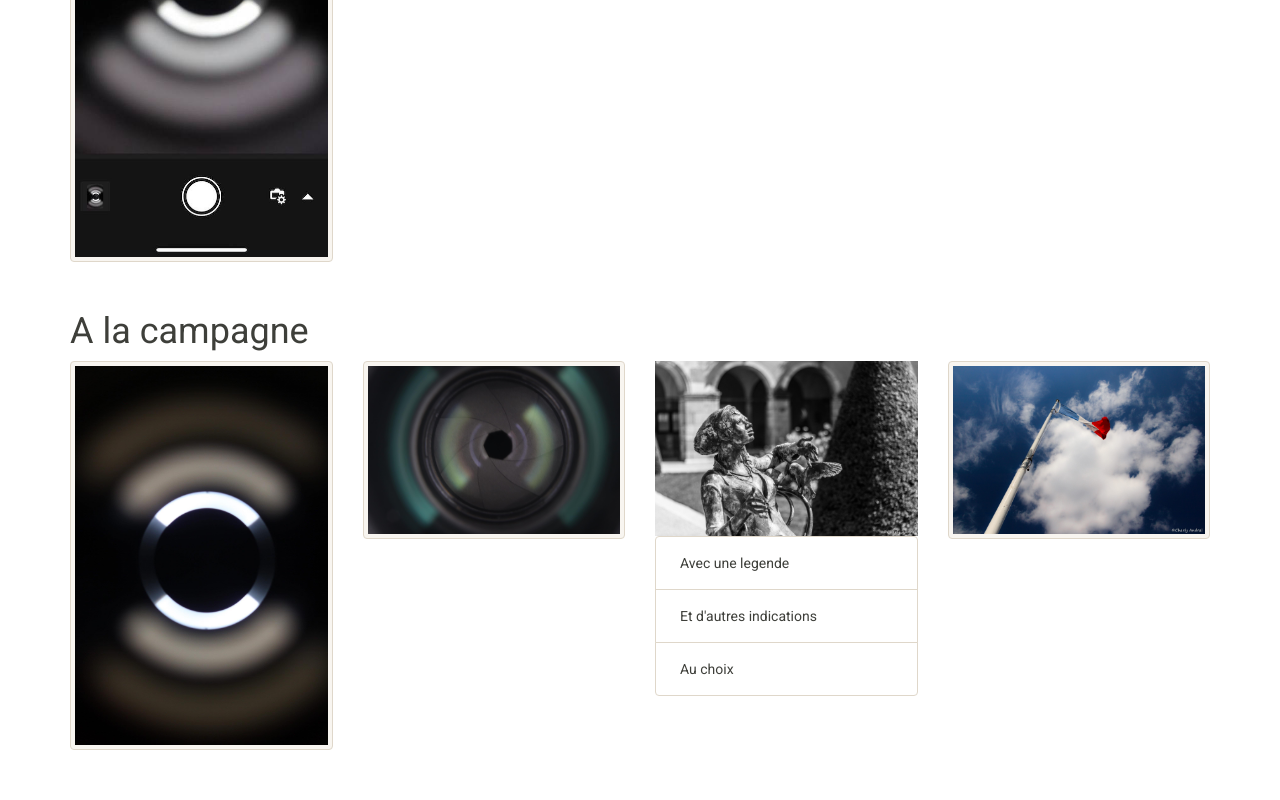
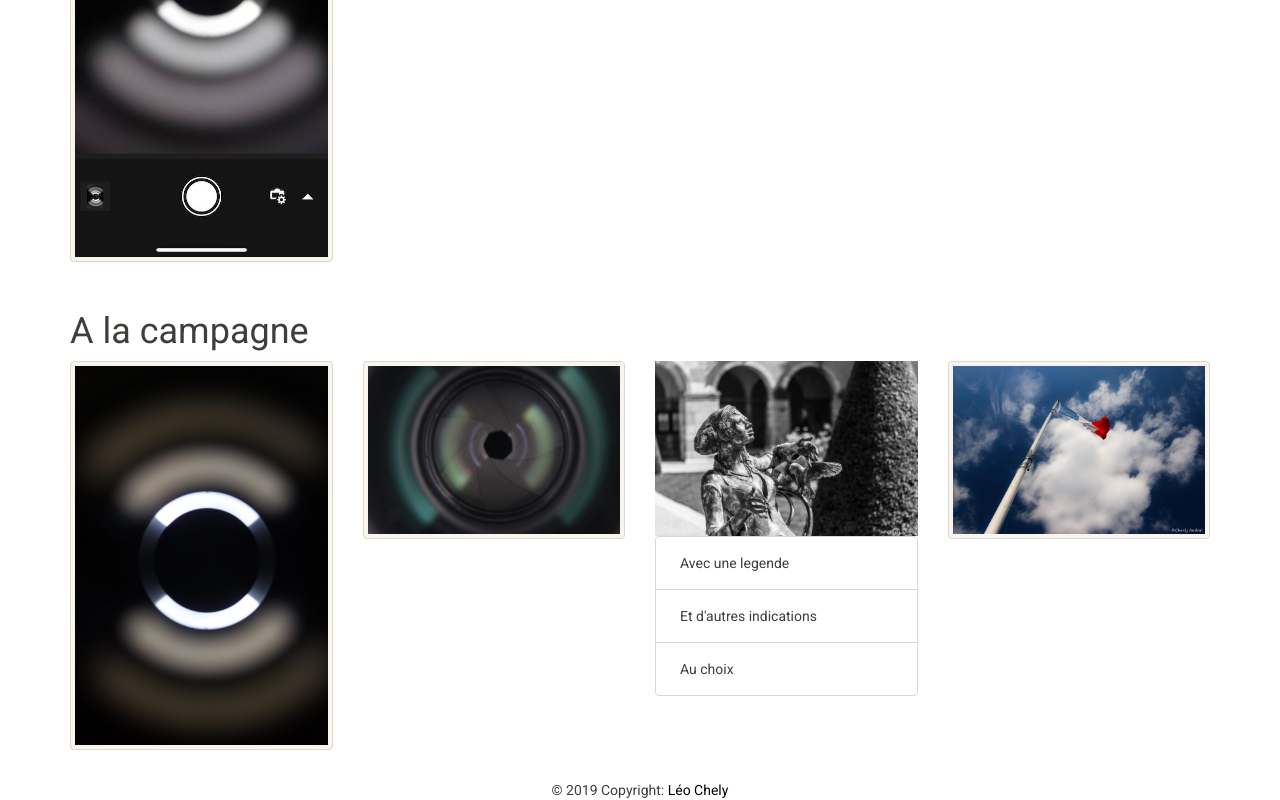
Before and after one commit to leochely/photoCharly, a plain HTML site: page index.html in a window 1280 px wide. Shown: the part 449-1249 px from the top of the page. Drawn offline with nearby package versions, Linux system fonts and the light colour scheme.

Commit message:
Copyrights added

```diff
--- a/css/style.css
+++ b/css/style.css
@@ -35,3 +35,11 @@
 #imgModal{
 	text-align: center;
 }
+
+.footer{
+  margin-bottom: 10px;
+}
+
+#copyright{
+  color: #000000;
+}
--- a/index.html
+++ b/index.html
@@ -7,9 +7,6 @@
 	<link rel="shortcut icon" href="favicon.ico" type="image/x-icon">
   <link rel ="stylesheet" href="css/bootstrap.min.css">
   <link rel ="stylesheet" href="css/style.css">
-  <script src="https://ajax.googleapis.com/ajax/libs/jquery/3.3.1/jquery.min.js"></script>
-  <script src="js/bootstrap.min.js"></script>
-  <script src="js/main.js"></script>
 </head>
 <body>
 	<nav class="navbar navbar-default">
@@ -95,5 +92,15 @@
 		</div>
 	</div>
 
+  <footer class="footer-default">
+    <div class="footer-copyright text-center py-3">© 2019 Copyright:
+      <a id="copyright" href="https://leochely.github.io"> L&eacute;o Chely</a>
+    </div>
+  </footer>
 </body>
+
+<script src="https://ajax.googleapis.com/ajax/libs/jquery/3.3.1/jquery.min.js"></script>
+<script src="js/bootstrap.min.js"></script>
+<script src="js/main.js"></script>
+
 </html>
```
